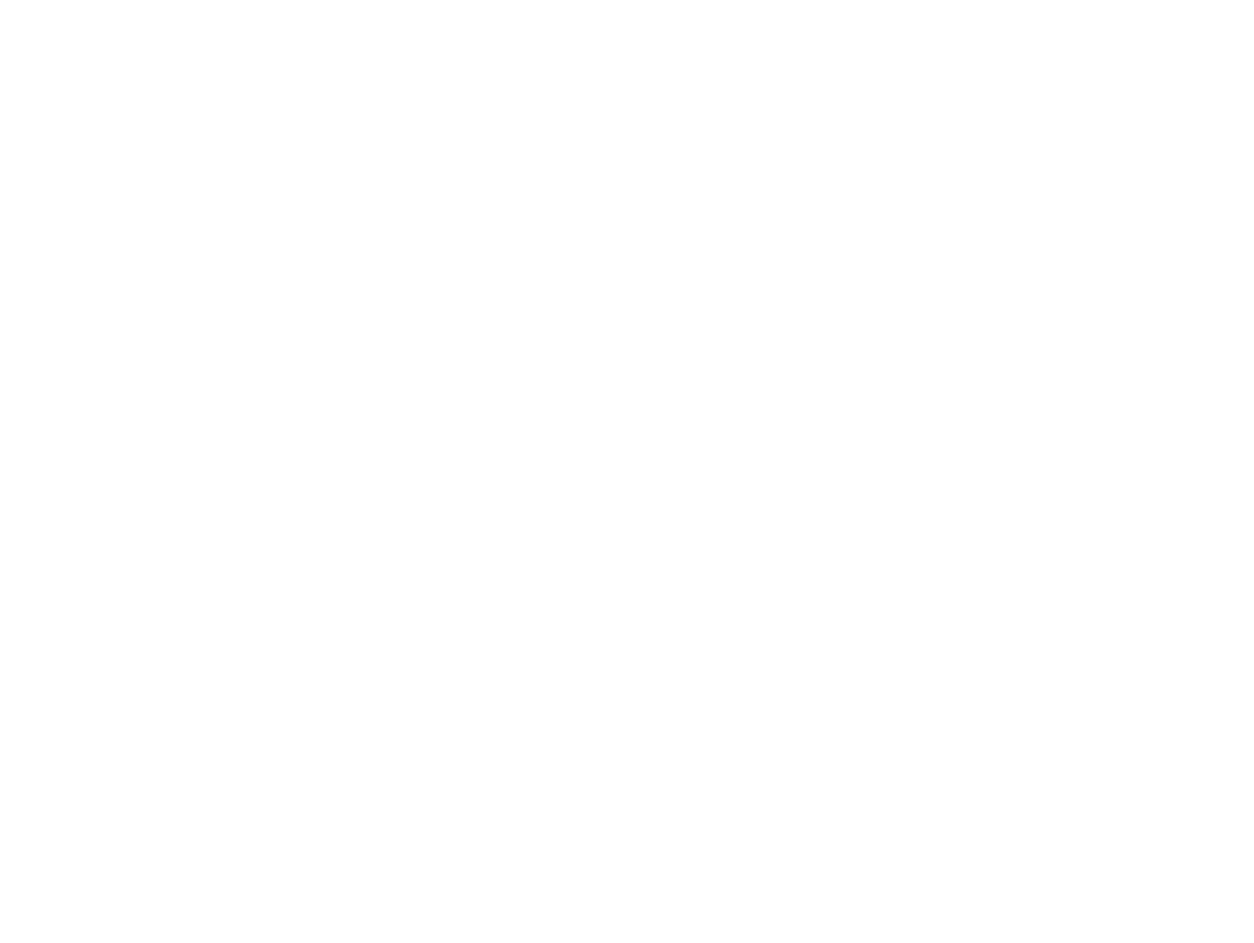
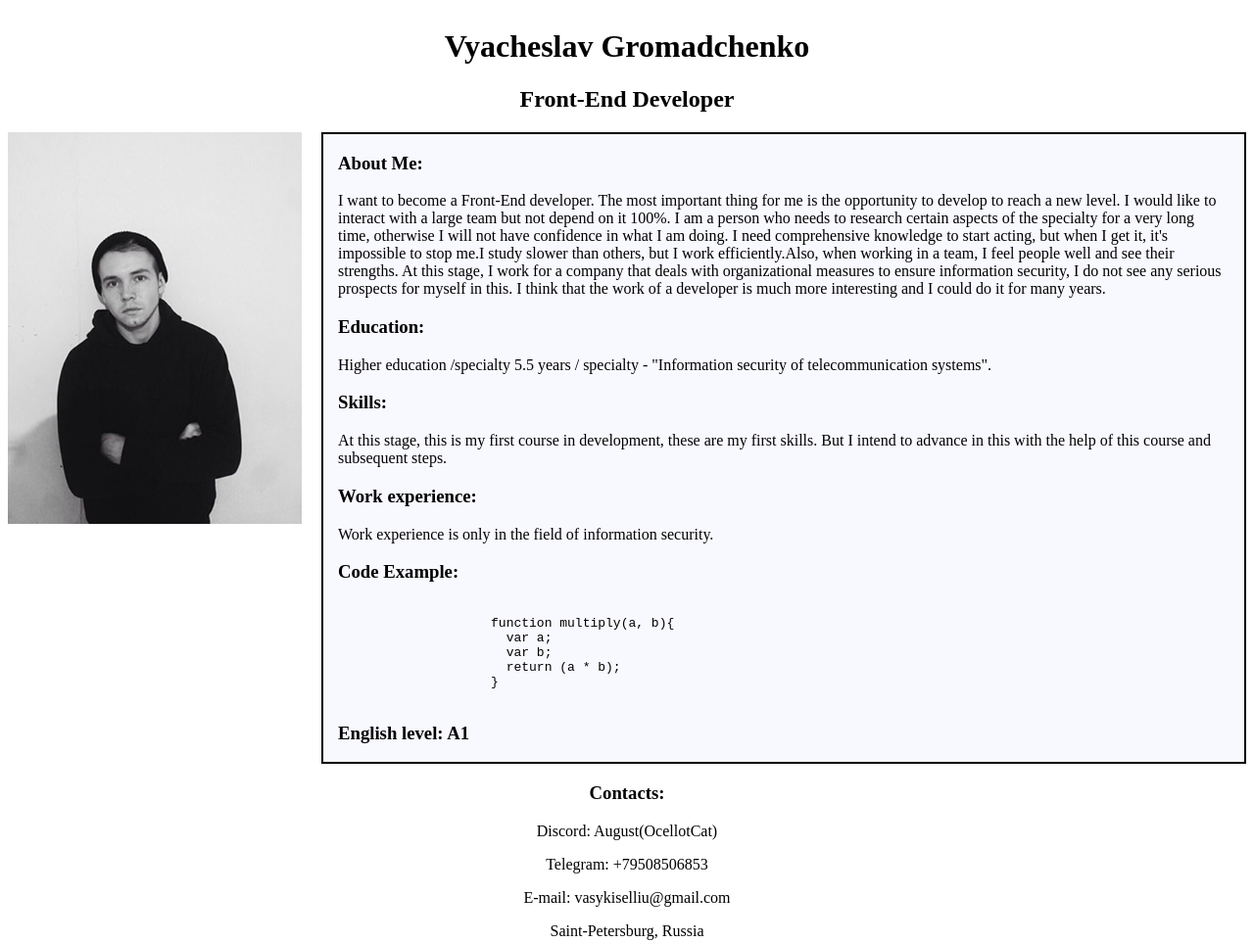
Before and after one commit to OcellotCat/rsschool-cv, a plain HTML site: page index.html in a window 1280 px wide. Shown: the whole page at 98% size. Before the commit the page ends 800 px from the top, so only its background shows below. Drawn offline with Linux system fonts and the light colour scheme.

Commit message:
feat: update index.html, style.css

```diff
--- a/index.html
+++ b/index.html
@@ -5,16 +5,91 @@
     <meta http-equiv="X-UA-Compatible" content="IE=edge">
     <meta name="viewport" content="width=device-width, initial-scale=1.0">
     <title>Vyacheslav Gromadchenko</title>
+    <link rel="stylesheet" href="style.css">
 </head>
 <body>
     <header>
-
+        <div class = "name">
+            <h1>Vyacheslav Gromadchenko</h1>
+            <h2>Front-End Developer</h2>
+        </div>
+        <img src="WKD.png" alt="My photo" class="profile-photo">
     </header>
-    <main>
-
+    <main class="information, main-color">
+        <div class='inside'>
+            <section>
+                <div>
+                    <h3>About Me:</h3>
+                </div>
+                <div>
+                    <p>I want to become a Front-End developer.
+                    The most important thing for me is the opportunity to develop to reach a new level.
+                    I would like to interact with a large team but not depend on it 100%.
+                    I am a person who needs to research certain aspects of the specialty for a very long time,
+                    otherwise I will not have confidence in what I am doing.
+                    I need comprehensive knowledge to start acting, but when I get it,
+                    it's impossible to stop me.I study slower than others, but I work efficiently.Also,
+                    when working in a team, I feel people well and see their strengths.
+                    At this stage, I work for a company that deals with organizational measures to ensure
+                    information security, I do not see any serious prospects for myself in this.
+                    I think that the work of a developer is much more interesting and I could do it for many years.</p>
+                </div>
+            </section>
+            <section>
+                <div>
+                    <h3>Education:</h3>
+                </div>
+                <div>
+                    <p> Higher education /specialty 5.5 years /
+                    specialty - "Information security of telecommunication systems".</p>
+                </div>
+            </section>
+            <section>
+                <div>
+                    <h3>Skills:</h3>
+                <div>
+                    <p>At this stage, this is my first course in development, these are my first skills.
+                     But I intend to advance in this with the help of this course and subsequent steps.</p>
+                </div>
+                </div>
+            </section>
+            <section>
+                <div>
+                    <h3>Work experience:</h3>
+                <div>
+                    <p>Work experience is only in the field of information security.</p>
+                </div>
+                </div>
+            </section>
+            <section>
+                <div>
+                    <h3>Code Example:</h3>
+                </div>
+                <pre><code>
+                    function multiply(a, b){
+                      var a;
+                      var b;
+                      return (a * b);
+                    }
+                </code></pre>
+            </section>
+            <section>
+                <div>
+                    <h3>English level: A1 </h3>
+                </div>
+            </section>
+        </div>
     </main>
-    <footer>
-
+    <footer class="end">
+        <section>
+            <div>
+                <h3>Contacts:</h3>
+                <p>Discord: August(OcellotCat)</p>
+                <p>Telegram: +79508506853</p>
+                <p>E-mail: vasykiselliu@gmail.com</p>
+                <p>Saint-Petersburg, Russia</p>
+            </div>
+        </section>
     </footer>
 </body>
 </html>
--- /dev/null
+++ b/style.css
@@ -0,0 +1,23 @@
+.profile-photo {
+    width: 300px;
+    float: left;
+    margin-right: 20px;
+}
+.name{
+    overflow: hidden;
+    text-align: center;
+}
+.information{
+    overflow: hidden;
+}
+.end{
+    text-align: center;
+}
+.main-color{
+    background-color: ghostwhite;
+    overflow: hidden;
+    border: solid 2px;
+}
+.inside{
+    margin: 15px;
+}
```
